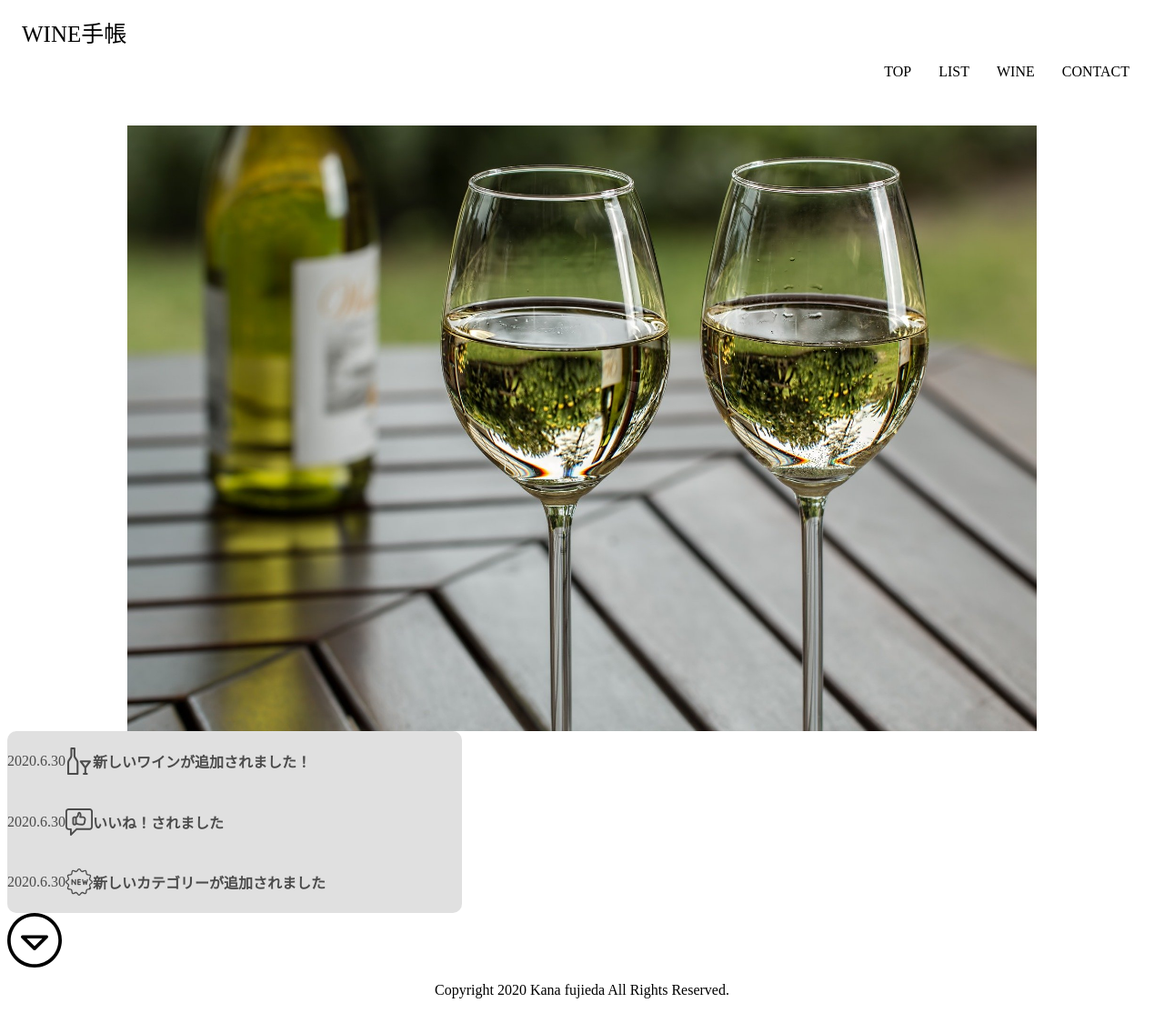
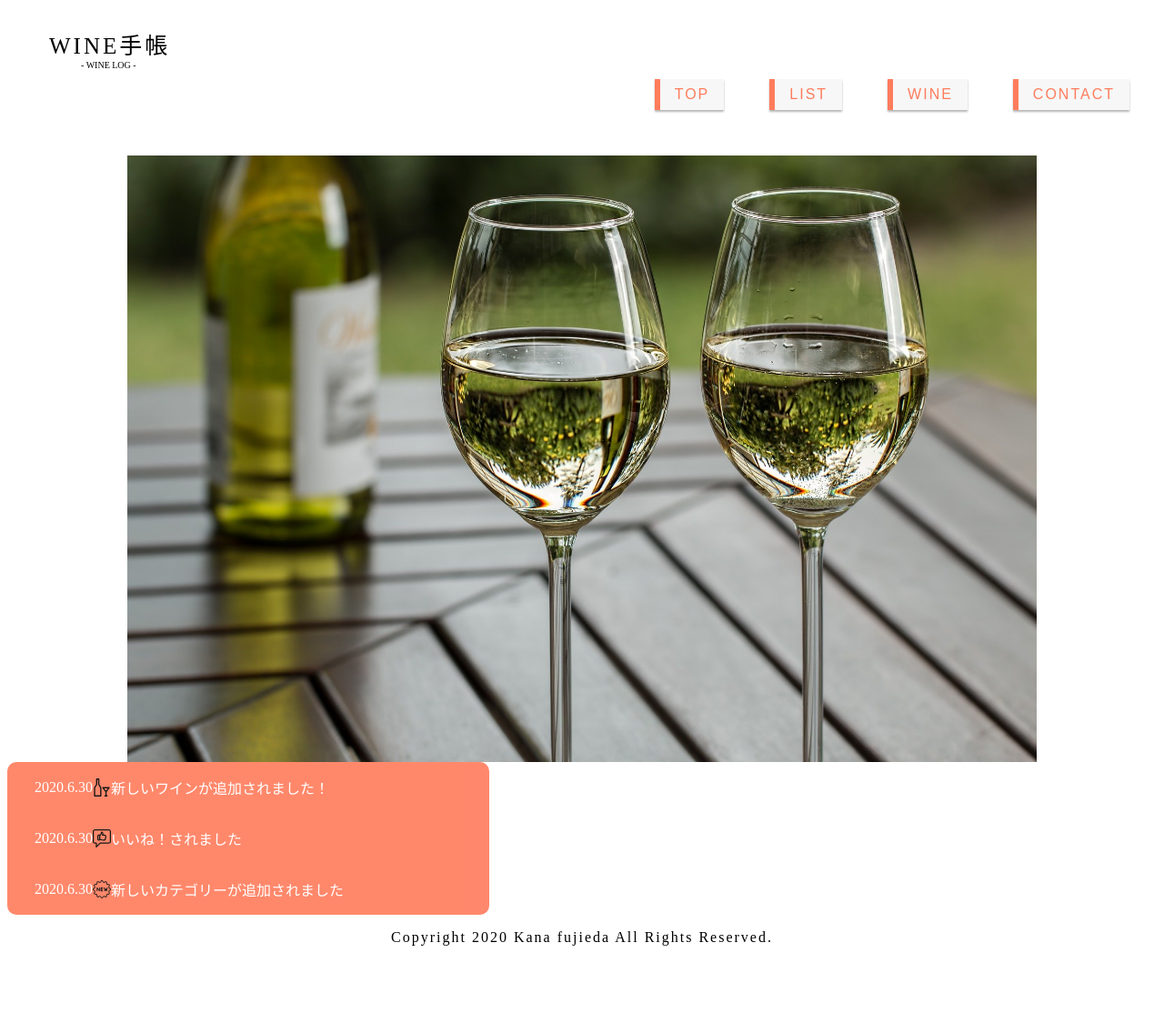
Before and after one commit to knfjed/wineLog, a Next.js app: page / in a window 1280 px wide. Shown: the whole page at 91% size. After the commit the page ends 1056 px from the top, so only its background shows below. Built offline with nearby package versions, Linux system fonts and the light colour scheme.

Commit message:
fix navigation bar

```diff
--- a/PageComponents/TopImage.jsx
+++ /dev/null
@@ -1,32 +0,0 @@
-import React from "react";
-import styled from "styled-components";
-import Topic from "./Topics";
-
-export default function TopImage() {
-  return (
-    <div>
-      <WineImage src="/topimg-wine.jpg" alt="ワインの写真" />
-
-      <Topic />
-
-      <Arrow src="/arrow.svg" alt="矢印アイコン" />
-    </div>
-  );
-}
-
-const WineImage = styled.img`
-  display: flex;
-  width: 1000px;
-  height: auto;
-  margin-top: 50px;
-  margin-left: auto;
-  margin-right: auto;
-`;
-
-const Arrow = styled.img`
-  display: flex;
-  justify-content: center;
-  align-items: center;
-  width: 60px;
-  height: 60px;
-`;
--- a/PageComponents/Topics.jsx
+++ b/PageComponents/Topics.jsx
@@ -7,40 +7,44 @@ export default function Topics() {
       <Topic>
         <date>2020.6.30</date>
         <Icon src="/wineIcon.svg" />
-        <h4>新しいワインが追加されました！</h4>
+        <p className="content">新しいワインが追加されました！</p>
       </Topic>
 
       <Topic>
         <date>2020.6.30</date>
         <Icon src="/likeIcon.svg" />
-        <h4>いいね！されました</h4>
+        <p className="content">いいね！されました</p>
       </Topic>
 
       <Topic>
         <date>2020.6.30</date>
         <Icon src="/newIcon.svg" alt="" />
-        <h4>新しいカテゴリーが追加されました</h4>
+        <p className="content">新しいカテゴリーが追加されました</p>
       </Topic>
     </Root>
   );
 }
 
 const Root = styled.div`
+  display: flex;
+  flex-direction: column;
+  padding-left: 30px;
   width: 500px;
-  background-color: lightgray;
+  background-color: #ff7c5c;
   border-radius: 10px;
-  opacity: 0.7;
+  opacity: 0.9;
 `;
 
 const Topic = styled.div`
   display: flex;
   align-items: center;
   margin: 20px, 20px;
-  font-weight: 200;
+  color: white;
+  font-family: "Century Gothic", "sans-serif";
   font-size: 16px;
 `;
 
 const Icon = styled.img`
-  width: 30px;
-  height: 30px;
+  width: 20px;
+  height: 20px;
 `;
--- a/components/Footer.jsx
+++ b/components/Footer.jsx
@@ -11,4 +11,5 @@ export default function Footer() {
 
 const Root = styled.div`
   text-align: center;
+  letter-spacing: 2px;
 `;
--- a/components/Header.jsx
+++ b/components/Header.jsx
@@ -6,6 +6,7 @@ export default function Header() {
   return (
     <Root>
       <Logo>WINE手帳</Logo>
+      <Sub>- WINE LOG -</Sub>
 
       <NavigationBar />
     </Root>
@@ -20,4 +21,12 @@ const Root = styled.header`
 const Logo = styled.h1`
   font-size: 25px;
   font-weight: 300;
+  letter-spacing: 3px;
+  margin: 30px;
 `;
+
+const Sub = styled.p`
+  font-size: 10px;
+  margin-left: 65px;
+  margin-top: -30px;
+`;
--- a/components/NavigationBar.jsx
+++ b/components/NavigationBar.jsx
@@ -24,14 +24,40 @@ export default function NavigationBar() {
   );
 }
 
-const Content = styled.div`
-  margin-right: 30px;
-  text-decoration: none;
-  color: "black";
-`;
-
 const Nav = styled.nav`
   display: flex;
   flex-direction: row;
   justify-content: flex-end;
+  font-weight: 100;
+  font-family: "Yumincho", "Montserrat", sans-serif;
 `;
+
+const Content = styled.div`
+  margin-right: 30px;
+  text-decoration: none;
+
+  display: inline-block;
+  padding: 0.5em 1em;
+  background: #f7f7f7;
+  border-left: solid 6px #ff7c5c; /*左線*/
+  color: #ff7c5c; /*文字色*/
+  letter-spacing: 2px;
+  box-shadow: 0px 2px 2px rgba(0, 0, 0, 0.29);
+  margin-left: 20px;
+
+  &:active {
+    box-shadow: inset 0 0 2px rgba(128, 128, 128, 0.1);
+    transform: translateY(2px);
+  }
+
+  &:hover {
+    cursor: pointer;
+    font-weight: 200;
+  }
+`;
+
+// const Link = styled.a`
+//   &:hover {
+//     color: crimson;
+//   }
+// `;
--- a/pages/_documents.js
+++ b/pages/_documents.js
@@ -14,9 +14,9 @@ export default class MyDocument extends Document {
             href="https://cdnjs.cloudflare.com/ajax/libs/nprogress/0.2.0/nprogress.min.css"
           />
           <link
-            href="https://fonts.googleapis.com/css2?family=Montserrat:wght@100;300;600&family=Raleway:wght@100;300;600&display=swap"
+            href="https://fonts.googleapis.com/css2?family=Montserrat:wght@100;200;300;400;500;600&display=swap"
             rel="stylesheet"
-          />
+          ></link>
         </Head>
 
         <body>
--- a/pages/index.jsx
+++ b/pages/index.jsx
@@ -1,21 +1,40 @@
 import React from "react";
-// import styled from "styled-components";
+import styled from "styled-components";
 import Layout from "../components/Layout";
-import TopImage from "../PageComponents/TopImage";
+import Topics from "../PageComponents/Topics";
 
 export default () => {
   return (
     <Layout>
-      <TopImage />
+      <WineImage src="/topimg-wine.jpg" alt="ワインの写真" />
+      <Topics />
+      {/* <Arrow src="/arrow.svg" alt="矢印アイコン" /> */}
     </Layout>
   );
 };
 
-// const Root = styled.div`
-//   margin: 0;
-//   background: "beige";
-//   font-family: "YuMincho";
-//   letter-spacing: 3;
-//   font-weight: 300;
-//   color: "lightgray";
+const Root = styled.div`
+  margin: 0;
+  background: "beige";
+  font-family: "YuMincho";
+  letter-spacing: 3;
+  font-weight: 300;
+  color: "lightgray";
+`;
+
+const WineImage = styled.img`
+  display: flex;
+  width: 1000px;
+  height: auto;
+  margin-top: 50px;
+  margin-left: auto;
+  margin-right: auto;
+`;
+
+// const Arrow = styled.img`
+//   display: flex;
+//   justify-content: center;
+//   align-items: center;
+//   width: 60px;
+//   height: 60px;
 // `;
--- a/pages/stock/index.jsx
+++ b/pages/stock/stock.jsx
@@ -16,6 +16,9 @@ export default function Index({ contentful }) {
     <Root>
       <Layout>
         <WineBottle />
+        <WineBottle />
+        <WineBottle />
+        <WineBottle />
       </Layout>
     </Root>
   );
```
Also changed, not shown: pages/list.jsx (deleted, +0 -44 lines), pages/stock/[item].jsx (+29 -26 lines), 1 other file (tests, documents, lock files or other folders).
